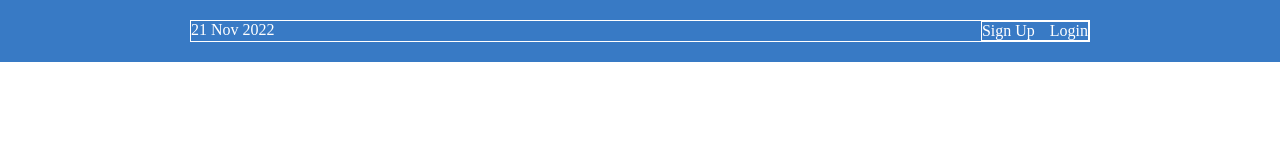
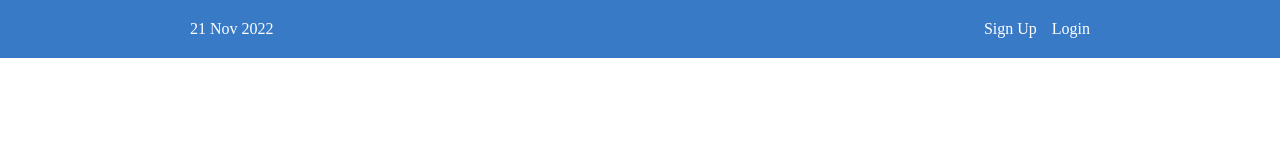
Before and after one commit to gfiami/flexbox-website, a plain HTML site: page index.html in a window 1280 px wide. Drawn offline with Linux system fonts and the light colour scheme.

Commit message:
remove borders from the menu items

```diff
--- a/style.css
+++ b/style.css
@@ -13,14 +13,12 @@
 }
 
 .menu {
-  border: 1px solid white; /*remove later */
   width: 900px;
   display: flex;
   justify-content: space-between;
 }
 
 .acessType {
-  border: 1px solid white; /*remove later */
   display: flex;
   justify-content: flex-end;
 }
```
